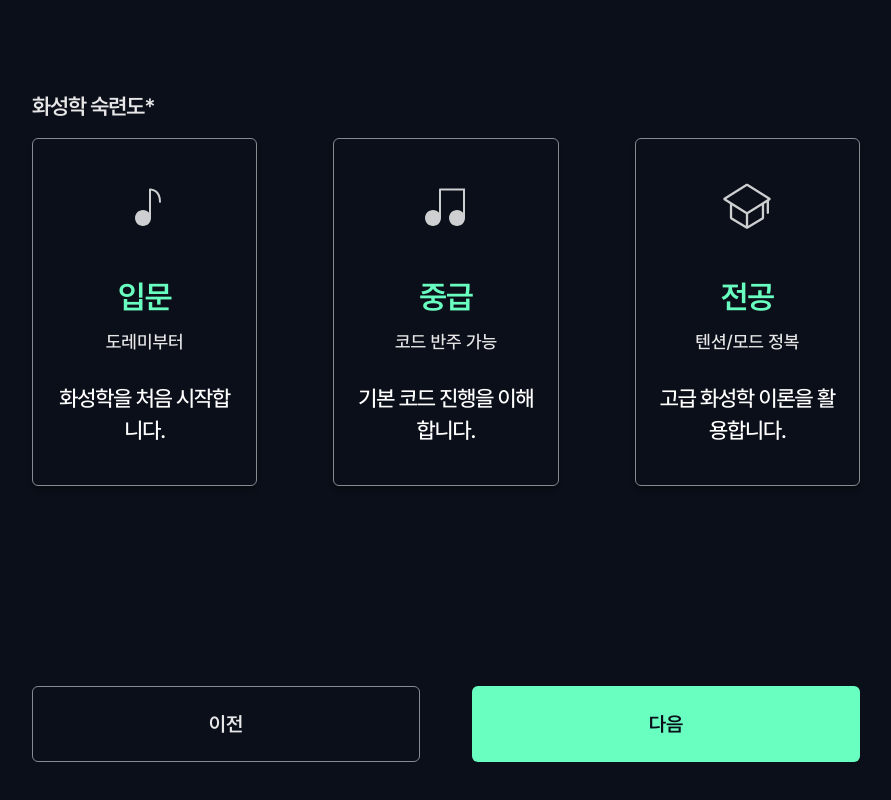
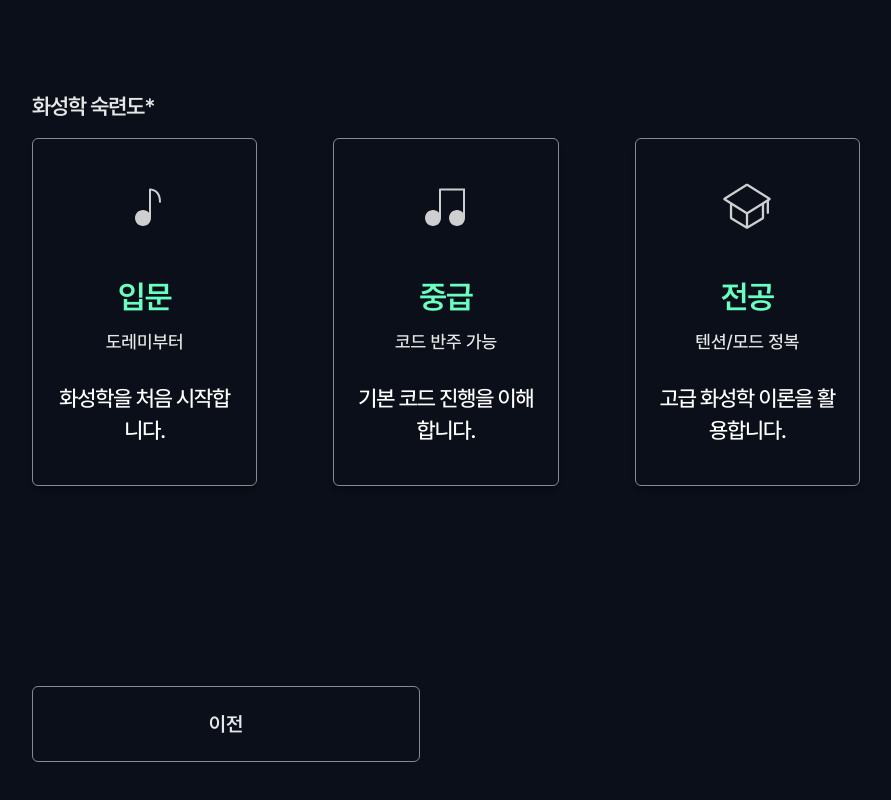
Before and after one commit to Musereview/FE, a React (Vite) app: page /onboarding/student/profile in a window 1280 px wide. Shown: the part 746-1546 px from the top of the page, without its empty margins (194-1085 px from the left). Built offline with nearby package versions, Linux system fonts and the light colour scheme.

Commit message:
feat: 다음 버튼 조건부 렌더링 설정 (#6)

```diff
--- a/src/pages/onboarding/student/StudentProfileSetupPage.tsx
+++ b/src/pages/onboarding/student/StudentProfileSetupPage.tsx
@@ -109,12 +109,14 @@ function StudentProfileSetupPage() {
             className="button-large1 flex h-[76px] w-[388px] items-center justify-center rounded-md border-[0.5px] border-gray-600 text-gray-300">
             이전
           </button>
+          {level && (
             <button
               type="button"
               onClick={() => navigate('/onboarding/student/plan')}
               className="button-large1 bg-primary-400 flex h-[76px] w-[388px] items-center justify-center rounded-md text-gray-950">
               다음
             </button>
+          )}
         </div>
       </main>
     </div>
```
Lines whose indentation alone changed are shown as unchanged.
